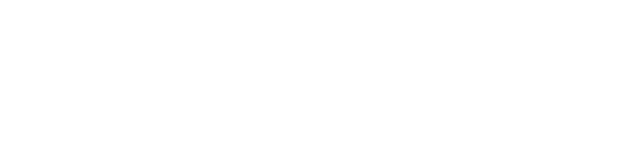
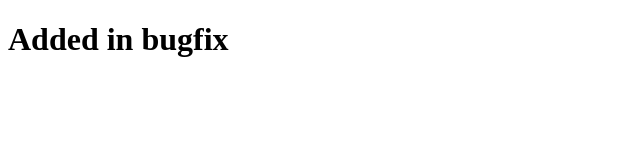
Before and after one commit to Siddhant2020/GitTutorialDemo, a plain HTML site: page index.html in a window 1280 px wide. Shown: the whole page, without its empty margins (0-640 px from the left). Drawn offline with Linux system fonts and the light colour scheme.

Commit message:
fixed the bug

```diff
--- a/index.html
+++ b/index.html
@@ -7,6 +7,6 @@
     <title>This is my Issue1 Title 3 - c7</title>
 </head>
 <body>
-
+    <h1>Added in bugfix</h1>
 </body>
 </html>
```
Also changed, not shown: CheckFiles.txt.
